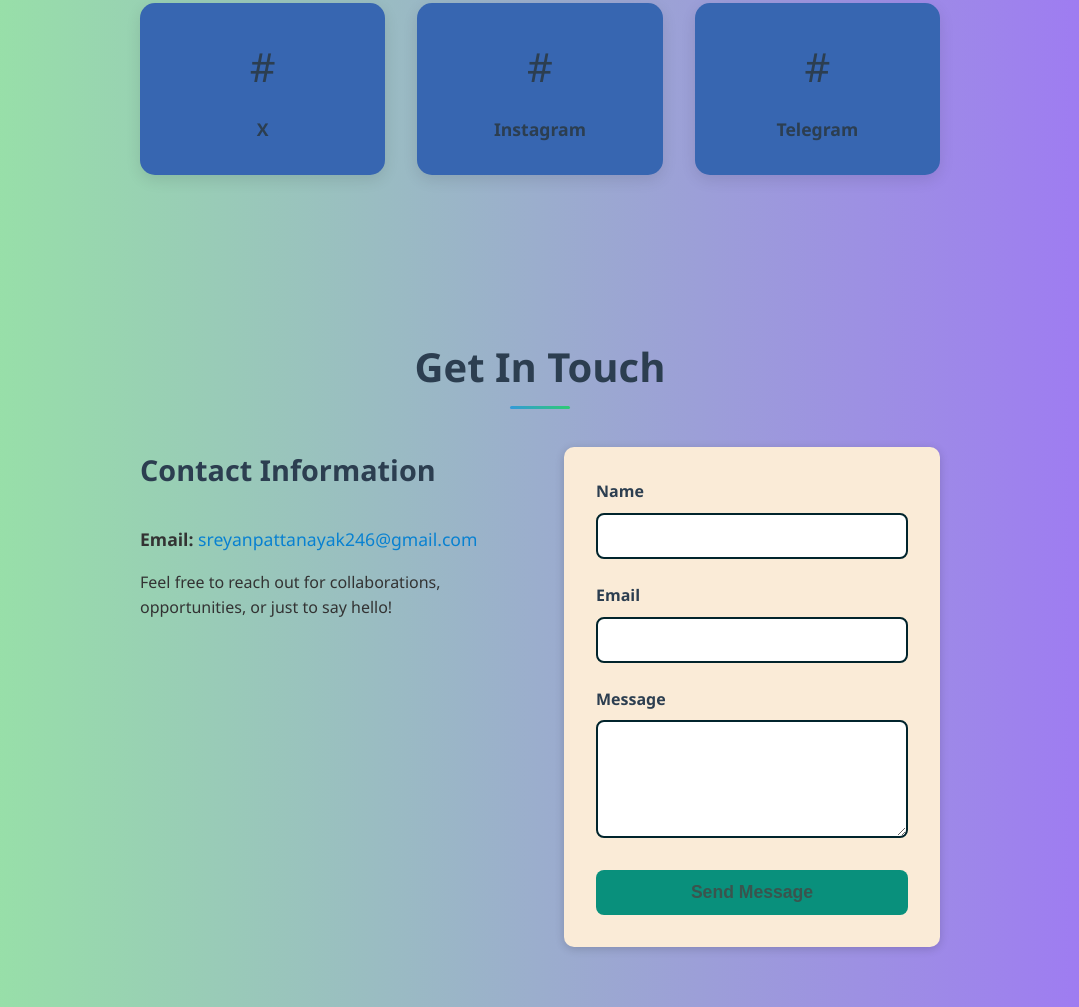
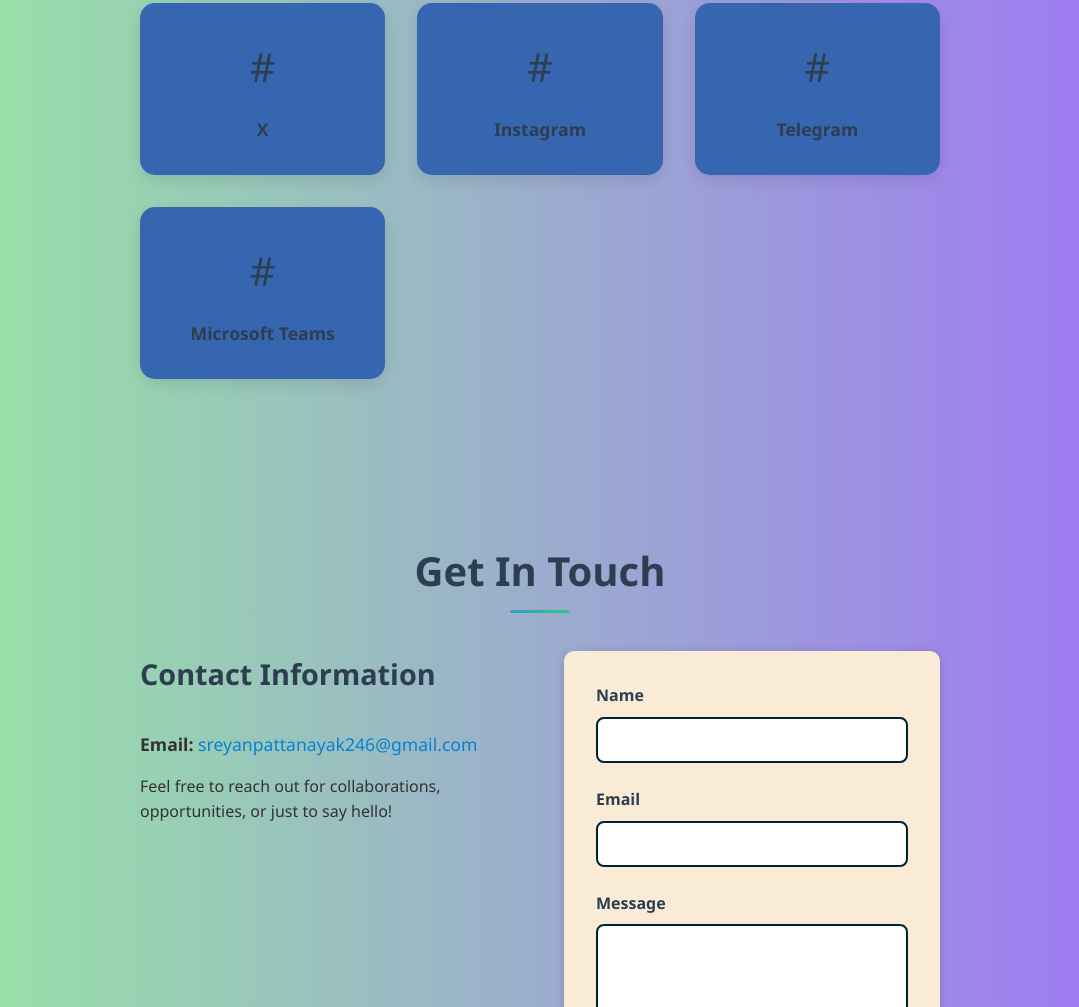
Before and after one commit to Ksreyan0725/My_personal_portfolio, a plain HTML site: page index.html in a window 1280 px wide. Shown: the part 4977-5984 px from the top of the page, without its empty margins (100-1179 px from the left). Drawn offline with Linux system fonts and the light colour scheme; a web font is replaced by a local one.

Commit message:
fixes minor glich

```diff
--- a/index.html
+++ b/index.html
@@ -201,9 +201,13 @@
           <span class="social-icon">#</span>
           <span class="social-name">Instagram</span>
         </a>
-         <a href="https://www.telegram.com" class="social-link" target="_blank" rel="noopener">
+         <a href="https://t.me/SreyanPattanayak" class="social-link" target="_blank" rel="noopener">
           <span class="social-icon">#</span>
           <span class="social-name">Telegram</span>
+        </a>
+         <a href="https://teams.microsoft.com/l/chat/0/0?users=opener" class="social-link" target="_blank" rel="noopener">
+          <span class="social-icon">#</span>
+          <span class="social-name">Microsoft Teams </span>
         </a>
       </div>
     </div>
```
